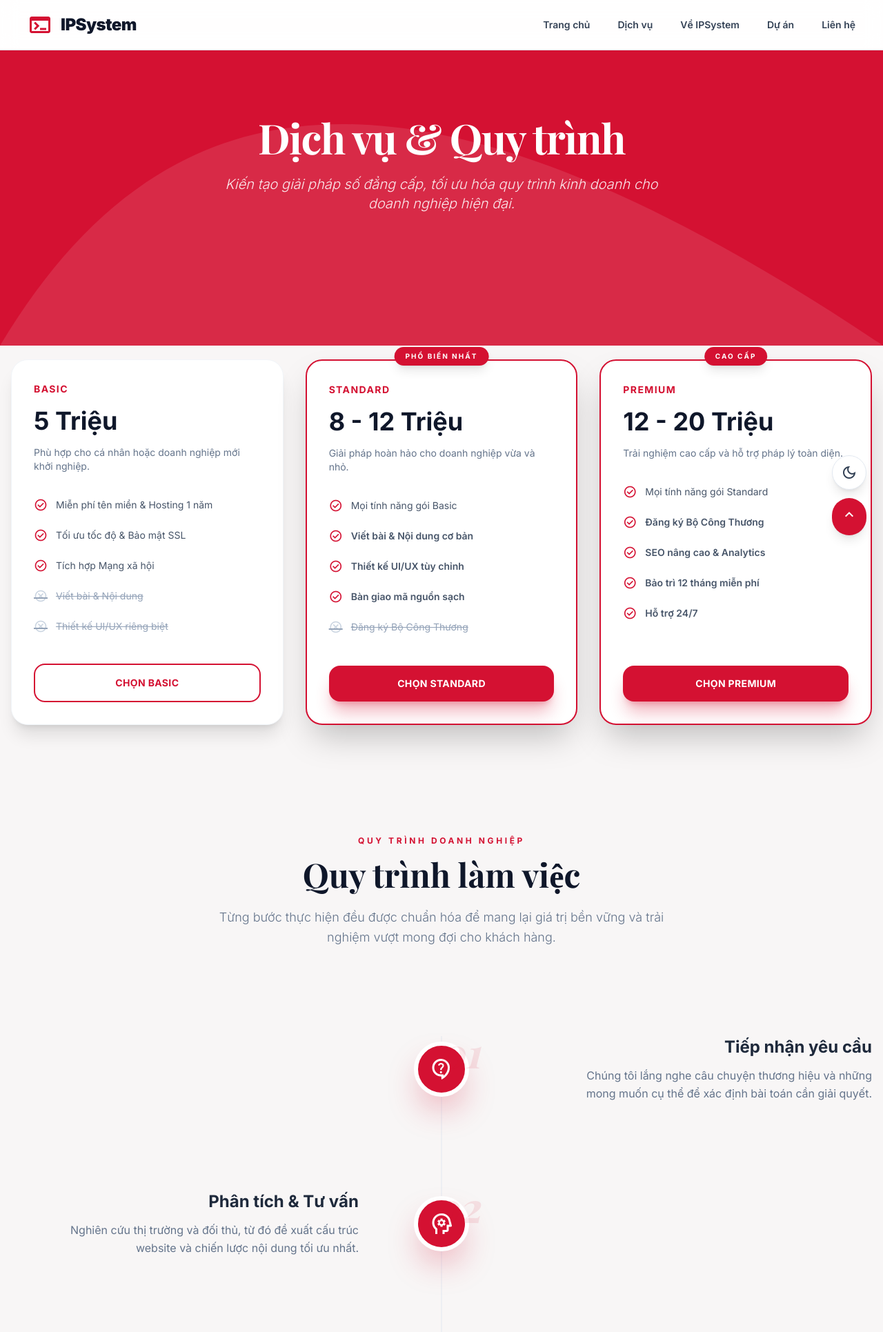
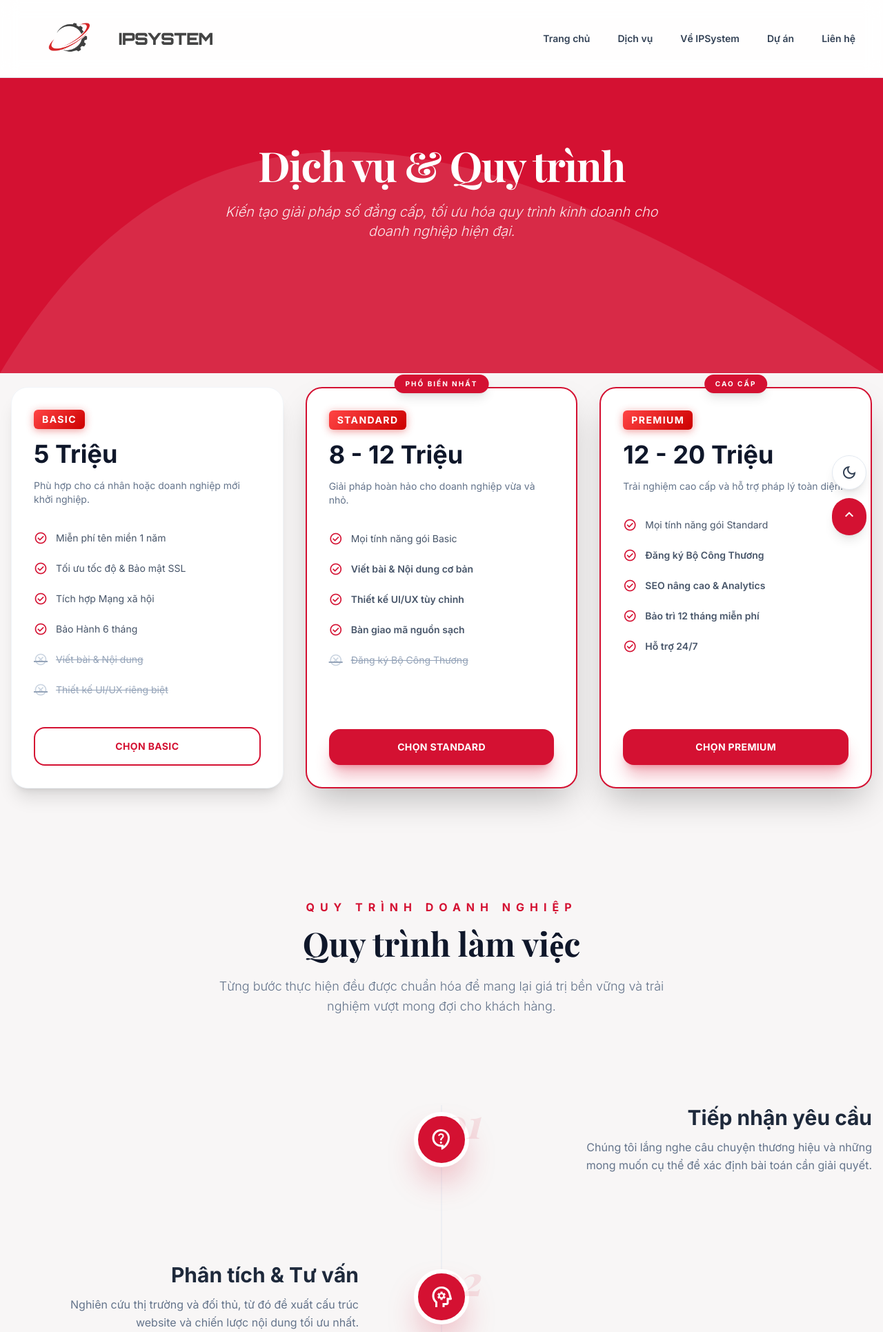
Before and after one commit to thanhloc5226-netizen/ipsystemne, a Django app: page /service/ in a window 1280 px wide. Shown: the top 1931 px of the page at 69% size. Run offline with Django 5.2, Linux system fonts and the light colour scheme; data comes from the database, SQL or seed files in the repository; some libraries are stand-ins or nearby versions; some web fonts are replaced.

Commit message:
khang lam thu 2 ne

```diff
--- a/ipsystem/ipsystemapp/templates/ipsystemapp/base.html
+++ b/ipsystem/ipsystemapp/templates/ipsystemapp/base.html
@@ -10,6 +10,7 @@
     <link href="https://fonts.googleapis.com/css2?family=Inter:wght@300;400;500;600;700;800;900&display=swap" rel="stylesheet" />
     <link href="https://fonts.googleapis.com/css2?family=Playfair+Display:ital,wght@0,700;1,700&display=swap" rel="stylesheet" />
     <link href="https://fonts.googleapis.com/css2?family=Material+Symbols+Outlined:wght,FILL@100..700,0..1&display=swap" rel="stylesheet" />
+    <link href="https://fonts.googleapis.com/css2?family=Orbitron:wght@900&display=swap" rel="stylesheet">
     <script id="tailwind-config">
         tailwind.config = {
             darkMode: "class",
@@ -104,8 +105,8 @@
         <div class="max-w-7xl mx-auto px-6 lg:px-10 py-4 flex items-center justify-between">
             <!-- Logo -->
             <a href="{% url 'home' %}" class="flex items-center gap-3 text-primary">
-                <span class="material-symbols-outlined text-4xl font-bold">terminal</span>
-                <h2 class="text-slate-900 dark:text-slate-100 text-2xl font-black leading-tight tracking-tight">IPSystem</h2>
+                <img src="../../../media/logo/logo_ipsystem_kochu2.png" class="h-20 w-auto" alt="IPSystem Logo"/>
+                <h2 class="text-2xl font-black leading-tight tracking-tight" style="font-family: 'Orbitron', sans-serif; color: #444444;">IPSYSTEM</h2>
             </a>
 
             <!-- Desktop Nav -->
--- a/ipsystem/service/templates/service/service.html
+++ b/ipsystem/service/templates/service/service.html
@@ -43,7 +43,10 @@
             <!-- Basic -->
             <div class="pricing-card bg-white dark:bg-slate-900 p-8 rounded-3xl shadow-xl border border-slate-100 reveal dark:border-slate-800 flex flex-col">
                 <div class="mb-8">
-                    <h3 class="text-primary font-bold tracking-widest uppercase text-sm mb-4">BASIC</h3>
+                    <h3 class="font-bold tracking-widest uppercase text-sm mb-4 inline-block px-3 py-1 rounded-md"
+                        style="background: linear-gradient(135deg, #ff4444, #cc0000); color: white; box-shadow: 0 2px 12px rgba(220,38,38,0.45);">
+                        BASIC
+                    </h3>
                     <div class="flex items-baseline gap-1">
                         <span class="text-4xl font-bold">5 Triệu</span>
                     </div>
@@ -51,13 +54,16 @@
                 </div>
                 <ul class="space-y-4 mb-10 flex-grow">
                     <li class="flex items-center gap-3 text-slate-600 dark:text-slate-300 text-sm">
-                        <span class="material-symbols-outlined text-primary text-xl">check_circle</span> Miễn phí tên miền &amp; Hosting 1 năm
+                        <span class="material-symbols-outlined text-primary text-xl">check_circle</span> Miễn phí tên miền 1 năm
                     </li>
                     <li class="flex items-center gap-3 text-slate-600 dark:text-slate-300 text-sm">
                         <span class="material-symbols-outlined text-primary text-xl">check_circle</span> Tối ưu tốc độ &amp; Bảo mật SSL
                     </li>
                     <li class="flex items-center gap-3 text-slate-600 dark:text-slate-300 text-sm">
                         <span class="material-symbols-outlined text-primary text-xl">check_circle</span> Tích hợp Mạng xã hội
+                    </li>
+                     <li class="flex items-center gap-3 text-slate-600 dark:text-slate-300 text-sm">
+                        <span class="material-symbols-outlined text-primary text-xl">check_circle</span> Bảo Hành 6 tháng
                     </li>
                     <li class="flex items-center gap-3 text-slate-400 line-through text-sm">
                         <span class="material-symbols-outlined text-slate-300 text-xl">cancel</span> Viết bài &amp; Nội dung
@@ -77,7 +83,10 @@
                     Phổ biến nhất
                 </div>
                 <div class="mb-8">
-                    <h3 class="text-primary font-bold tracking-widest uppercase text-sm mb-4">STANDARD</h3>
+                   <h3 class="font-bold tracking-widest uppercase text-sm mb-4 inline-block px-3 py-1 rounded-md"
+                        style="background: linear-gradient(135deg, #ff4444, #cc0000); color: white; box-shadow: 0 2px 12px rgba(220,38,38,0.45);">
+                        STANDARD
+                    </h3>
                     <div class="flex items-baseline gap-1">
                         <span class="text-4xl font-bold">8 - 12 Triệu</span>
                     </div>
@@ -111,7 +120,10 @@
                     Cao cấp
                 </div>
                 <div class="mb-8">
-                    <h3 class="text-primary font-bold tracking-widest uppercase text-sm mb-4">PREMIUM</h3>
+                   <h3 class="font-bold tracking-widest uppercase text-sm mb-4 inline-block px-3 py-1 rounded-md"
+                        style="background: linear-gradient(135deg, #ff4444, #cc0000); color: white; box-shadow: 0 2px 12px rgba(220,38,38,0.45);">
+                        PREMIUM
+                    </h3>
                     <div class="flex items-baseline gap-1">
                         <span class="text-4xl font-bold">12 - 20 Triệu</span>
                     </div>
@@ -142,10 +154,10 @@
     </section>
     <!-- ===== END PRICING ===== -->
 
-    <!-- ===== WORKFLOW ===== -->
+   <!-- ===== WORKFLOW ===== -->
     <section id="workflow">
         <div class="text-center mb-20">
-            <span class="text-primary font-bold tracking-[0.3em] uppercase text-xs mb-4 block">Quy trình doanh nghiệp</span>
+            <span class="text-primary font-bold tracking-[0.5em] uppercase text-base mb-4 block">Quy trình doanh nghiệp</span>
             <h2 class="text-4xl md:text-5xl font-serif font-bold text-slate-900 dark:text-white mb-6">Quy trình làm việc</h2>
             <p class="text-slate-500 dark:text-slate-400 max-w-2xl mx-auto text-lg font-light leading-relaxed">
                 Từng bước thực hiện đều được chuẩn hóa để mang lại giá trị bền vững và trải nghiệm vượt mong đợi cho khách hàng.
@@ -157,8 +169,8 @@
             {% for step in workflow_steps %}
             <div class="workflow-step flex flex-col md:flex-row items-center gap-8 md:gap-20 reveal">
                 <div class="flex-1 text-center md:text-right">
-                    <h3 class="text-2xl font-bold mb-3 text-slate-800 dark:text-white">{{ step.title }}</h3>
-                    <p class="text-slate-500 dark:text-slate-400 leading-relaxed max-w-md ml-auto">{{ step.description }}</p>
+                    <h3 class="text-3xl font-bold mb-3 text-slate-800 dark:text-white">{{ step.title }}</h3>
+                    <p class="text-slate-500 dark:text-slate-400 leading-relaxed max-w-md ml-auto text-base">{{ step.description }}</p>
                 </div>
                 <div class="relative z-10">
                     <div class="w-20 h-20 rounded-full bg-primary text-white flex items-center justify-center shadow-2xl shadow-primary/40 border-[6px] border-white dark:border-slate-900">
@@ -172,8 +184,8 @@
             <!-- Static fallback -->
             <div class="workflow-step flex flex-col md:flex-row items-center gap-8 md:gap-20 reveal">
                 <div class="flex-1 text-center md:text-right">
-                    <h3 class="text-2xl font-bold mb-3 text-slate-800 dark:text-white">Tiếp nhận yêu cầu</h3>
-                    <p class="text-slate-500 dark:text-slate-400 leading-relaxed max-w-md ml-auto">Chúng tôi lắng nghe câu chuyện thương hiệu và những mong muốn cụ thể để xác định bài toán cần giải quyết.</p>
+                    <h3 class="text-3xl font-bold mb-3 text-slate-800 dark:text-white">Tiếp nhận yêu cầu</h3>
+                    <p class="text-slate-500 dark:text-slate-400 leading-relaxed max-w-md ml-auto text-base">Chúng tôi lắng nghe câu chuyện thương hiệu và những mong muốn cụ thể để xác định bài toán cần giải quyết.</p>
                 </div>
                 <div class="relative z-10">
                     <div class="w-20 h-20 rounded-full bg-primary text-white flex items-center justify-center shadow-2xl shadow-primary/40 border-[6px] border-white dark:border-slate-900">
@@ -185,8 +197,8 @@
             </div>
             <div class="workflow-step flex flex-col md:flex-row items-center gap-8 md:gap-20 reveal">
                 <div class="flex-1 text-center md:text-right">
-                    <h3 class="text-2xl font-bold mb-3 text-slate-800 dark:text-white">Phân tích &amp; Tư vấn</h3>
-                    <p class="text-slate-500 dark:text-slate-400 leading-relaxed max-w-md ml-auto">Nghiên cứu thị trường và đối thủ, từ đó đề xuất cấu trúc website và chiến lược nội dung tối ưu nhất.</p>
+                    <h3 class="text-3xl font-bold mb-3 text-slate-800 dark:text-white">Phân tích &amp; Tư vấn</h3>
+                    <p class="text-slate-500 dark:text-slate-400 leading-relaxed max-w-md ml-auto text-base">Nghiên cứu thị trường và đối thủ, từ đó đề xuất cấu trúc website và chiến lược nội dung tối ưu nhất.</p>
                 </div>
                 <div class="relative z-10">
                     <div class="w-20 h-20 rounded-full bg-primary text-white flex items-center justify-center shadow-2xl shadow-primary/40 border-[6px] border-white dark:border-slate-900">
@@ -198,8 +210,8 @@
             </div>
             <div class="workflow-step flex flex-col md:flex-row items-center gap-8 md:gap-20 reveal">
                 <div class="flex-1 text-center md:text-right">
-                    <h3 class="text-2xl font-bold mb-3 text-slate-800 dark:text-white">Thiết kế UI/UX</h3>
-                    <p class="text-slate-500 dark:text-slate-400 leading-relaxed max-w-md ml-auto">Tạo dựng giao diện mang đậm bản sắc thương hiệu, chú trọng vào tính thẩm mỹ và sự tiện dụng trên mọi thiết bị.</p>
+                    <h3 class="text-3xl font-bold mb-3 text-slate-800 dark:text-white">Thiết kế UI/UX</h3>
+                    <p class="text-slate-500 dark:text-slate-400 leading-relaxed max-w-md ml-auto text-base">Tạo dựng giao diện mang đậm bản sắc thương hiệu, chú trọng vào tính thẩm mỹ và sự tiện dụng trên mọi thiết bị.</p>
                 </div>
                 <div class="relative z-10">
                     <div class="w-20 h-20 rounded-full bg-primary text-white flex items-center justify-center shadow-2xl shadow-primary/40 border-[6px] border-white dark:border-slate-900">
@@ -211,8 +223,8 @@
             </div>
             <div class="workflow-step flex flex-col md:flex-row items-center gap-8 md:gap-20 reveal">
                 <div class="flex-1 text-center md:text-right">
-                    <h3 class="text-2xl font-bold mb-3 text-slate-800 dark:text-white">Lập trình &amp; Phát triển</h3>
-                    <p class="text-slate-500 dark:text-slate-400 leading-relaxed max-w-md ml-auto">Chuyển hóa bản thiết kế thành mã nguồn chuẩn SEO, đảm bảo tốc độ tải trang nhanh và vận hành ổn định.</p>
+                    <h3 class="text-3xl font-bold mb-3 text-slate-800 dark:text-white">Lập trình &amp; Phát triển</h3>
+                    <p class="text-slate-500 dark:text-slate-400 leading-relaxed max-w-md ml-auto text-base">Chuyển hóa bản thiết kế thành mã nguồn chuẩn SEO, đảm bảo tốc độ tải trang nhanh và vận hành ổn định.</p>
                 </div>
                 <div class="relative z-10">
                     <div class="w-20 h-20 rounded-full bg-primary text-white flex items-center justify-center shadow-2xl shadow-primary/40 border-[6px] border-white dark:border-slate-900">
@@ -224,8 +236,8 @@
             </div>
             <div class="workflow-step flex flex-col md:flex-row items-center gap-8 md:gap-20 reveal">
                 <div class="flex-1 text-center md:text-right">
-                    <h3 class="text-2xl font-bold mb-3 text-slate-800 dark:text-white">Kiểm thử &amp; Bàn giao</h3>
-                    <p class="text-slate-500 dark:text-slate-400 leading-relaxed max-w-md ml-auto">Kiểm tra nghiêm ngặt trước khi chính thức đưa vào vận hành, hỗ trợ khách hàng quản trị nội dung dễ dàng.</p>
+                    <h3 class="text-3xl font-bold mb-3 text-slate-800 dark:text-white">Kiểm thử &amp; Bàn giao</h3>
+                    <p class="text-slate-500 dark:text-slate-400 leading-relaxed max-w-md ml-auto text-base">Kiểm tra nghiêm ngặt trước khi chính thức đưa vào vận hành, hỗ trợ khách hàng quản trị nội dung dễ dàng.</p>
                 </div>
                 <div class="relative z-10">
                     <div class="w-20 h-20 rounded-full bg-primary text-white flex items-center justify-center shadow-2xl shadow-primary/40 border-[6px] border-white dark:border-slate-900">
```
Also changed, not shown: ipsystem/media/logo/logo_ipsystem.jpg (added), ipsystem/media/logo/logo_ipsystem2.jpg (added), ipsystem/media/logo/logo_ipsystem_kochu2.png (added).
